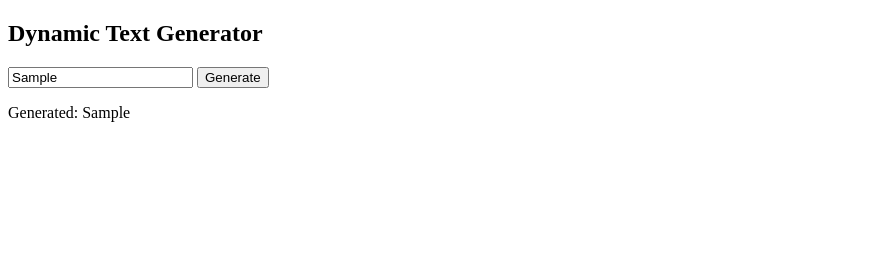
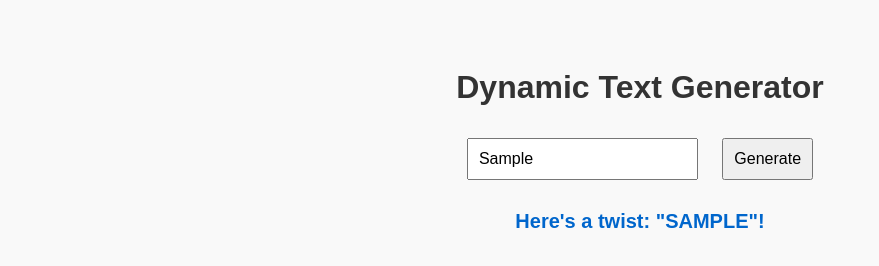
Before and after one commit to varsh223/modellab, a plain HTML site: page index.html in a window 1280 px wide. Both pictures are taken after typing "Sample" into the empty fields and a click on the button "Generate". Shown: the whole page, without its empty margins (0-879 px from the left). Drawn offline with Linux system fonts and the light colour scheme.

Commit message:
Update index.html

```diff
--- a/index.html
+++ b/index.html
@@ -1,30 +1,63 @@
 <!DOCTYPE html>
-<html>
+<html lang="en">
 <head>
-  <title>Simple Text Generator</title>
+  <meta charset="UTF-8">
+  <meta name="viewport" content="width=device-width, initial-scale=1">
+  <title>Dynamic Text Generator</title>
+  <style>
+    body {
+      font-family: Arial, sans-serif;
+      padding: 40px;
+      background: #f9f9f9;
+      text-align: center;
+    }
+    h1 {
+      color: #333;
+    }
+    input, button {
+      padding: 10px;
+      margin: 10px;
+      font-size: 16px;
+    }
+    #output {
+      margin-top: 20px;
+      font-size: 20px;
+      font-weight: bold;
+      color: #0066cc;
+    }
+  </style>
 </head>
 <body>
+  <h1>Dynamic Text Generator</h1>
 
-  <h2>Dynamic Text Generator</h2>
-
-  <input type="text" id="userInput" placeholder="Type something">
+  <input type="text" id="userInput" placeholder="Enter your text here" />
   <button onclick="generateText()">Generate</button>
 
-  <p id="output"></p>
+  <div id="output"></div>
 
   <script>
     function generateText() {
       const input = document.getElementById("userInput").value;
-      const output = document.getElementById("output");
+      const outputDiv = document.getElementById("output");
 
-      if (input.trim() === "") {
-        output.innerText = "Please enter text.";
+      if (!input.trim()) {
+        outputDiv.innerText = "Please enter some text!";
         return;
       }
 
-      output.innerText = "Generated: " + input;
+      // Example transformation - You can customize this logic
+      const templates = [
+        `You said: "${input}" — that's deep!`,
+        `Here's a twist: "${input.toUpperCase()}"!`,
+        `Echoing back: ${input.split('').reverse().join('')}`,
+        `Wow, "${input}" sounds poetic.`,
+        `Processing complete: "${input}" has been stored in my neural heart.`
+      ];
+
+      // Pick a random output
+      const randomIndex = Math.floor(Math.random() * templates.length);
+      outputDiv.innerText = templates[randomIndex];
     }
   </script>
-
 </body>
 </html>
```
